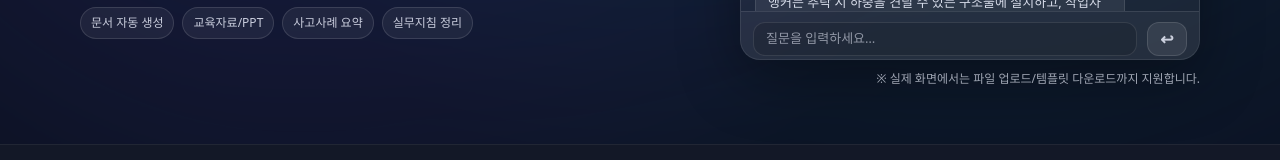
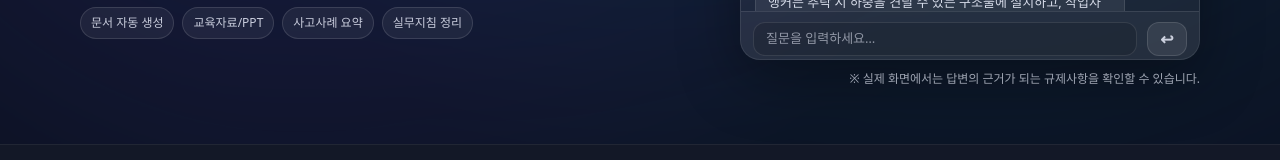
Before and after one commit to givinkwon/reg-ai-web, a Next.js app: page / in a window 1280 px wide. Shown: the part 412-572 px from the top of the page. Built offline with nearby package versions, Linux system fonts and the light colour scheme.

Commit message:
Feat:update

```diff
--- a/app/components/landing/HeroBanner.tsx
+++ b/app/components/landing/HeroBanner.tsx
@@ -152,7 +152,7 @@ export default function HeroBanner() {
           </div>
 
           <div className={s.sideNote}>
-            ※ 실제 화면에서는 파일 업로드/템플릿 다운로드까지 지원합니다.
+            ※ 실제 화면에서는 답변의 근거가 되는 규제사항을 확인할 수 있습니다.
           </div>
         </div>
       </div>
```
